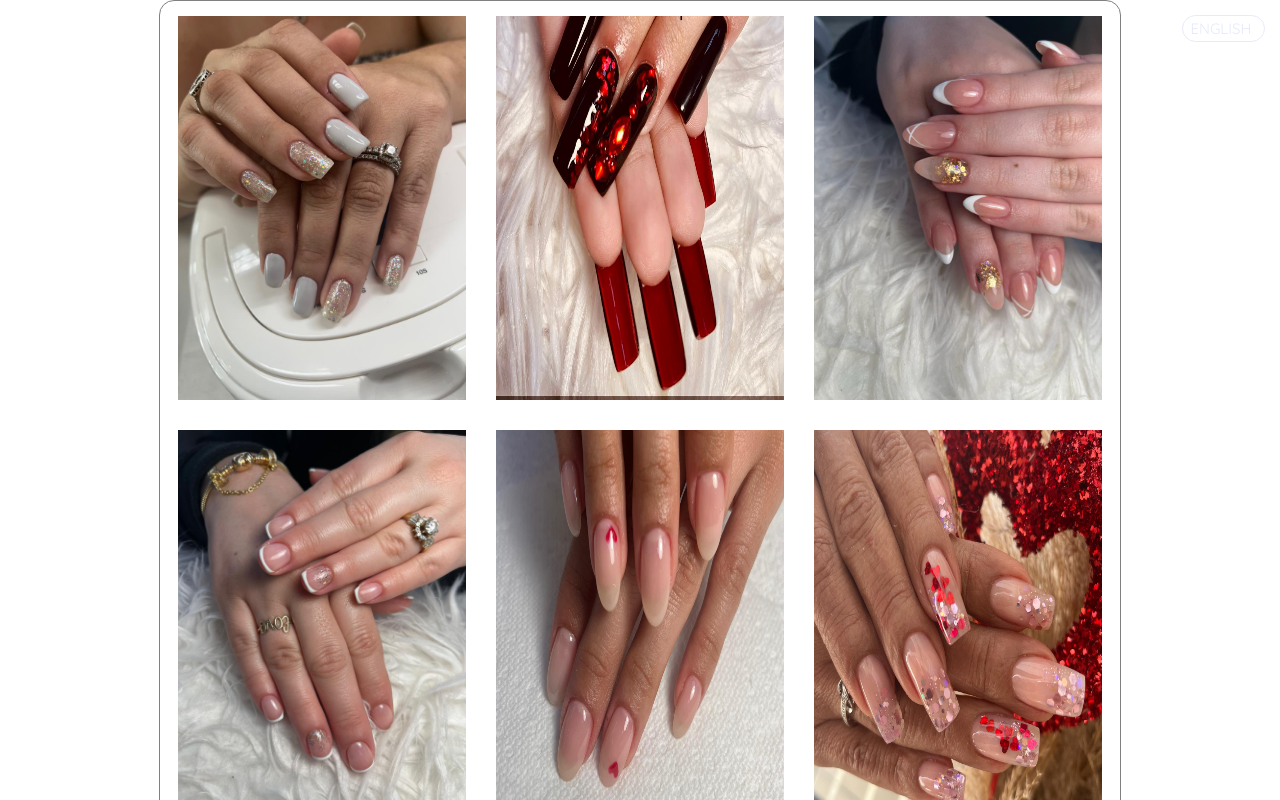
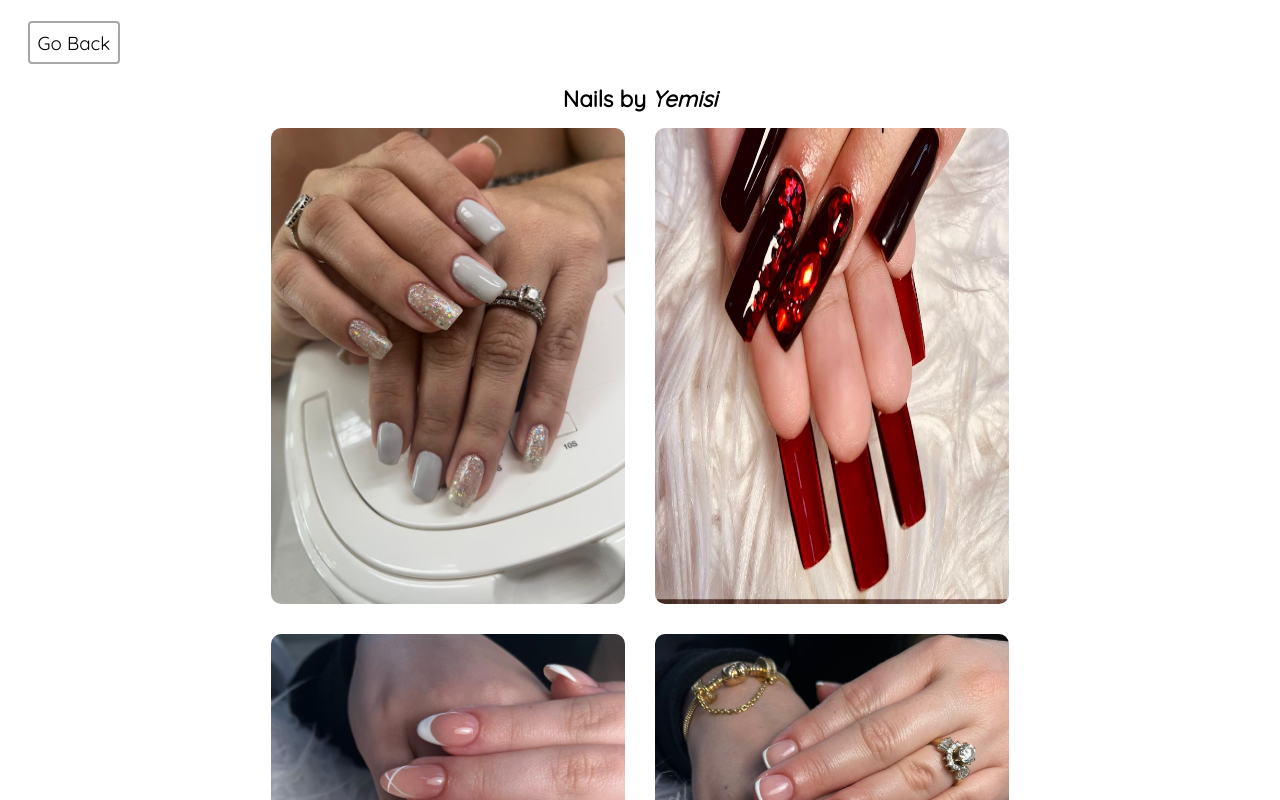
Before and after one commit to ecuarezma/paradise-beauty, a React (Create React App) app: page /nails in a window 1280 px wide. Shown: the top 800 px of the page. Built offline with nearby package versions, Linux system fonts and the light colour scheme; the HTML template or start-up script is replaced by a standard one.

Commit message:
add nails page with navigation buttons

```diff
--- a/src/App.css
+++ b/src/App.css
@@ -8,3 +8,21 @@ font-family: 'Quicksand', sans-serif; (light 300 and regular 400) */
 .App {
   text-align: center;
 }
+a {
+  text-decoration: none;
+  color: inherit;
+  font-size: 1.25rem;
+}
+
+a.button {
+  box-sizing: border-box;
+  padding: 0.5rem;
+  outline: 2px solid rgb(167, 167, 167);
+  border-radius: 2px;
+  transition: ease-in-out 300ms;
+}
+
+a.button:hover {
+  outline: 2px solid rgb(130, 130, 130);
+  background-color: rgb(255, 227, 227);
+}
--- a/src/components/Layouts/RootLayout/RootLayout.module.scss
+++ b/src/components/Layouts/RootLayout/RootLayout.module.scss
@@ -1,3 +1,5 @@
 .Layout {
-
+  width: 100%;
+  height: 100%;
+  box-sizing: border-box;
 }
--- a/src/components/Layouts/RootLayout/index.js
+++ b/src/components/Layouts/RootLayout/index.js
@@ -12,7 +12,7 @@ const RootLayout = () => {
 
   return (
     <>
-      <Navbar language={language} setLang={setLang} />
+      {/* <Navbar language={language} setLang={setLang} /> */}
       <main>
         <Outlet language={language} />
       </main>
--- a/src/components/Services/Esthetics/index.js
+++ b/src/components/Services/Esthetics/index.js
@@ -1,4 +1,5 @@
 import React from "react";
+import { Link } from "react-router-dom";
 import classes from "../Services.module.scss";
 
 export default function Esthetics() {
@@ -9,6 +10,7 @@ export default function Esthetics() {
       </header>
       <div className={classes.info}>
         <h3>NAILS</h3>
+
         <ul>
           <li>Regular Manicure</li>
           <li>Men's Manicure</li>
@@ -19,6 +21,11 @@ export default function Esthetics() {
           <li>Regular Manicure | Pedicure Combo</li>
           <li>Polish Change</li>
         </ul>
+        <Link to="/nails" className="button" style={{ color: "#4287f5" }}>
+          See Gallery
+        </Link>
+        <br />
+        <br />
         <br />
         <h3>WAXING</h3>
         <ul>
--- a/src/components/Services/Services.module.scss
+++ b/src/components/Services/Services.module.scss
@@ -22,6 +22,7 @@ header {
     text-align: end;
   }
   &.nailsBg {
+    box-sizing: border-box;
     width: 100%;
     height: 125px;
     margin-left: auto;
@@ -30,6 +31,7 @@ header {
     background-position: center;
   }
   &.hairBg {
+    box-sizing: border-box;
     width: 100%;
     height: 175px;
     margin-left: auto;
@@ -38,6 +40,7 @@ header {
     background-position: 0 20%;
   }
   &.skinBg {
+    box-sizing: border-box;
     width: 100%;
     height: 175px;
     background: url($path+"mask.jpg");
@@ -48,6 +51,7 @@ header {
     }
   }
   &.bottleBg {
+    box-sizing: border-box;
     width: 100%;
     height: 175px;
     background: url($path+"bottle.jpg");
--- a/src/components/pages/Home/Home.module.scss
+++ b/src/components/pages/Home/Home.module.scss
@@ -22,6 +22,7 @@
 .bgImage {
   display: flex;
   justify-content: center;
+  box-sizing: border-box;
   height: 100vh;
   filter: brightness(0.8);
   overflow: hidden;
--- a/src/components/pages/Nails/Nails.module.scss
+++ b/src/components/pages/Nails/Nails.module.scss
@@ -1,17 +1,33 @@
-.Container{
+.GoBackBtn{
+  margin: 2rem;
+}
+h3 {
+  width: 100%;
+  margin: 0 auto;
+  text-align: center;
+  font-size: 1.5rem;
+  span{
+    font-style: italic;
+  }
+}
+
+.ImageContainer{
   display: flex;
   flex-wrap: wrap;
-  justify-content: center;
-  width: 75%;
   margin: 0 auto;
-  border: 1px solid gray;
-  border-radius: 1rem;
-  div{
-    display: flex;
-    width: 30%;
+  width: 60%;
+  .Image{
     margin: 1rem;
+    flex: 1 1 30%;
+    border-radius: 10px;
+    overflow: hidden;
     img{
       height: 100%;
     }
-  }
-}
+    @media (max-width: 400px) {
+      flex: 1 1 100%;
+      img{
+        width: 100%;
+        height: unset;}
+    }
+}}
--- a/src/components/pages/Nails/index.js
+++ b/src/components/pages/Nails/index.js
@@ -1,4 +1,5 @@
 import React from "react";
+import { Link } from "react-router-dom";
 import nails1 from "../../../assets/images/nails/nails1.jpg";
 import nails2 from "../../../assets/images/nails/nails2.jpg";
 import nails3 from "../../../assets/images/nails/nails3.jpg";
@@ -24,12 +25,24 @@ let imageFiles = [
 
 const Nails = () => {
   const images = imageFiles.map((image, i) => (
-    <div key={i}>
+    <div key={i} className={classes.Image}>
       <img src={image} alt="salon nails" />
     </div>
   ));
 
-  return <div className={classes.Container}>{images}</div>;
+  return (
+    <div className={classes.Container}>
+      <div className={classes.GoBackBtn}>
+        <Link to="/" className="button">
+          Go Back
+        </Link>
+      </div>
+      <h3>
+        Nails by <span>Yemisi</span>
+      </h3>
+      <section className={classes.ImageContainer}>{images}</section>
+    </div>
+  );
 };
 
 export default Nails;
```
Also changed, not shown: 1 other file (tests, documents, lock files or other folders).
